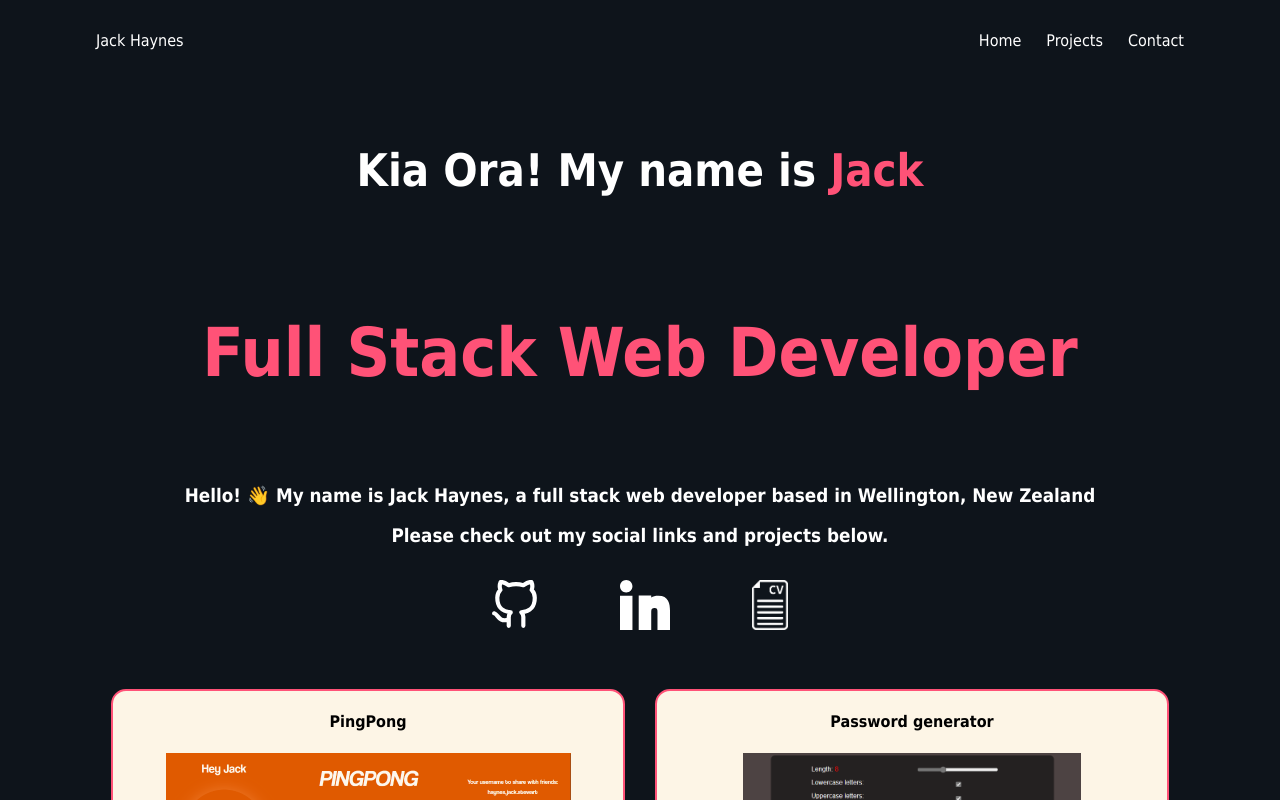
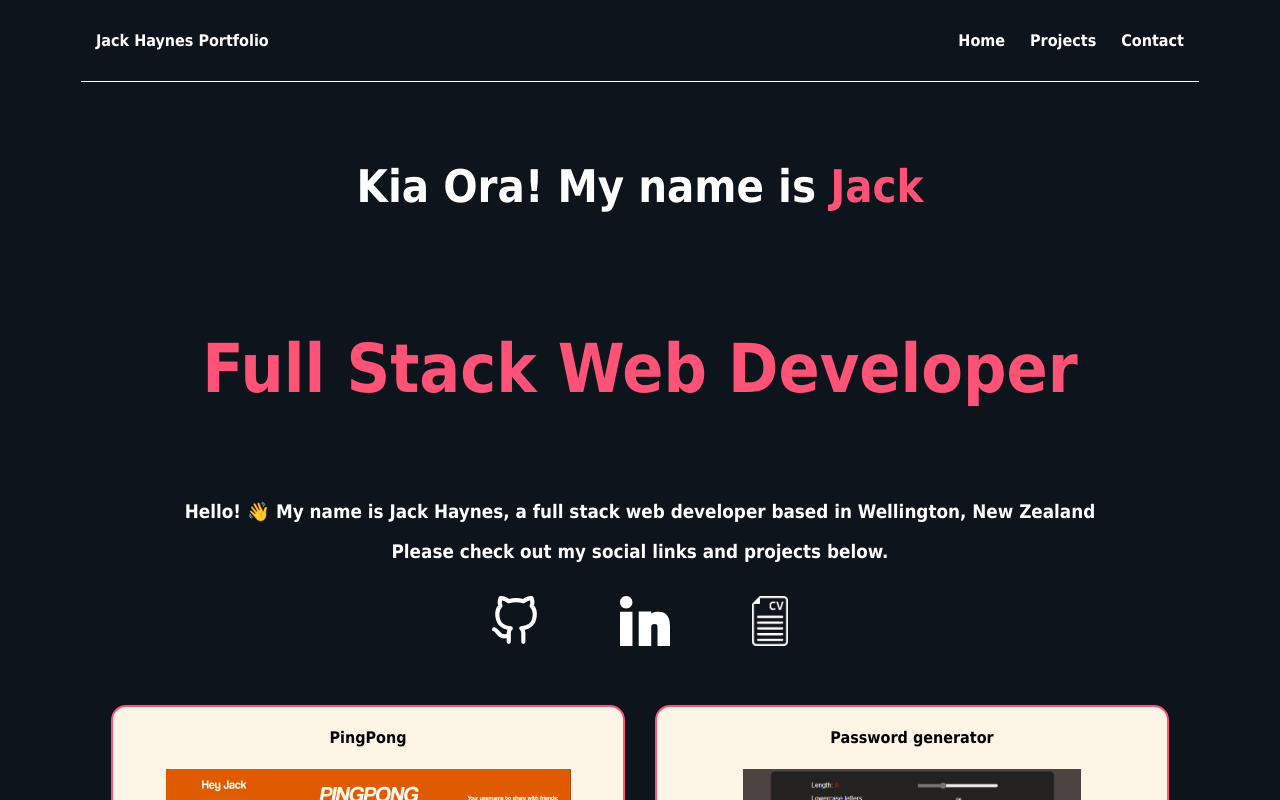
Before and after one commit to J-Haynes/portfolio, a React (Create React App) app: page / in a window 1280 px wide. Shown: the top 800 px of the page. Built offline with nearby package versions, Linux system fonts and the light colour scheme.

Commit message:
adds sticky navbar, font weight

```diff
--- a/src/Nav.jsx
+++ b/src/Nav.jsx
@@ -2,7 +2,7 @@ export default function NavBar() {
   return (
     <div className="navbar">
       <div className="name-div">
-        <p>Jack Haynes</p>
+        <p>Jack Haynes Portfolio</p>
       </div>
       <div className="nav-list">
         <ul>
--- a/src/index.css
+++ b/src/index.css
@@ -109,6 +109,7 @@ li {
   list-style: none;
   color: white;
   padding-left: 25px;
+  font-weight: bold;
 }
 
 li:hover {
@@ -122,8 +123,11 @@ li:hover {
   max-width: 1200px;
   width: 85vw;
   margin: auto;
+  padding: 15px;
+  position: sticky;
+  top: 0px;
   background-color: #0e141b;
-  padding-top: 15px;
+  border-bottom: 1px solid white;
 }
 
 .nav-list {
@@ -142,6 +146,7 @@ li:hover {
 
 .name-div p {
   color: white;
+  font-weight: bold;
 }
 
 svg:hover {
```
